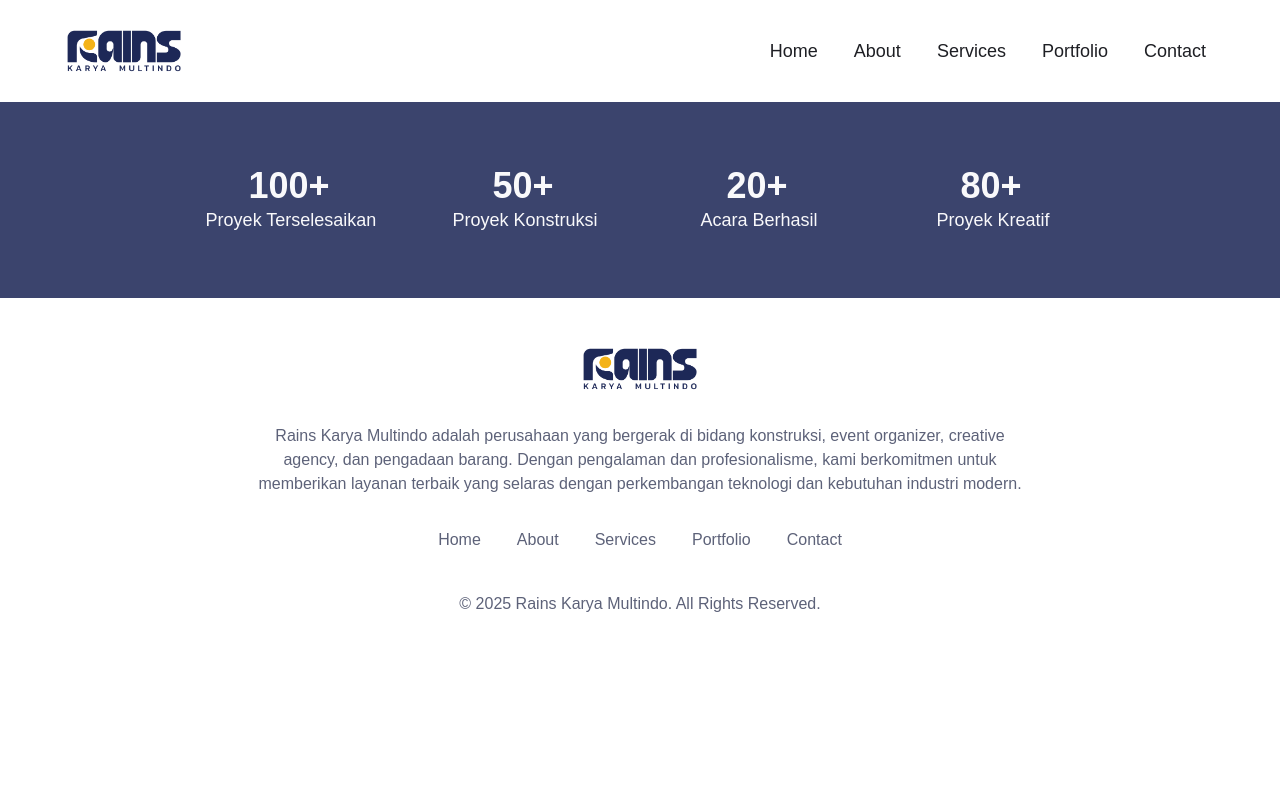
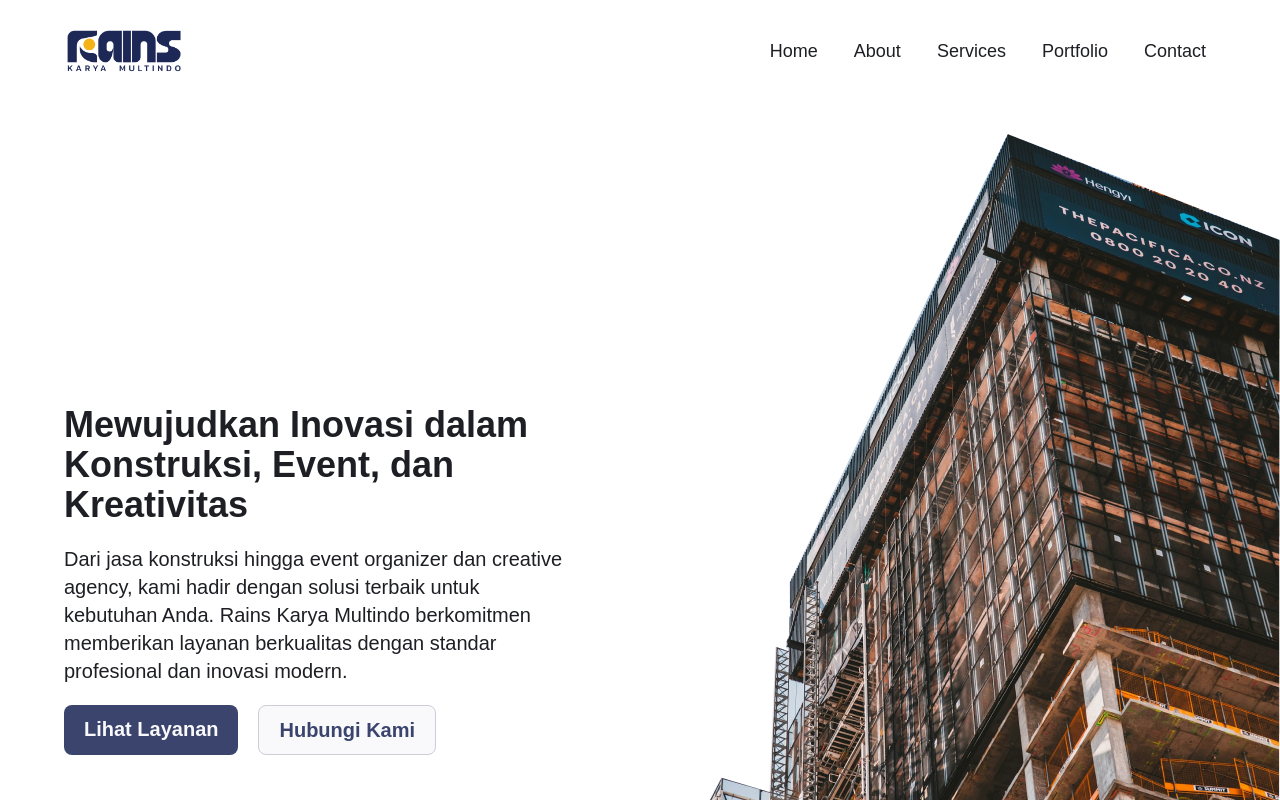
Before and after one commit to ganimalqudhaifi/freelance-rains-karya-multindo, a Next.js app: page / in a window 1280 px wide. Shown: the top 800 px of the page. Built offline with nearby package versions, Linux system fonts and the light colour scheme.

Commit message:
Add hero section component

```diff
--- a/src/app/page.tsx
+++ b/src/app/page.tsx
@@ -1,4 +1,5 @@
 import FooterSection from "@/components/footer-section";
+import HeroSection from "@/components/hero-section";
 import NavigationHeader from "@/components/navigation-header";
 import StatsSection from "@/components/stats-section";
 
@@ -6,6 +7,7 @@ export default function Home() {
   return (
     <>
       <NavigationHeader />
+      <HeroSection />
       <StatsSection />
       <FooterSection />
     </>
--- /dev/null
+++ b/src/components/hero-section.tsx
@@ -0,0 +1,41 @@
+import Image from "next/image";
+import Link from "next/link";
+
+export default function HeroSection() {
+  return (
+    <section className="flex pt-8 pl-16 items-center justify-between overflow-hidden">
+      <div className="w-[500px] flex flex-col space-y-5">
+        <h1 className="font-bold text-4xl">
+          Mewujudkan Inovasi dalam Konstruksi, Event, dan Kreativitas
+        </h1>
+        <p className="text-xl">
+          Dari jasa konstruksi hingga event organizer dan creative agency, kami
+          hadir dengan solusi terbaik untuk kebutuhan Anda. Rains Karya Multindo
+          berkomitmen memberikan layanan berkualitas dengan standar profesional
+          dan inovasi modern.
+        </p>
+        <div className="text-xl flex space-x-5 font-semibold">
+          <Link
+            href="#services"
+            className="px-5 py-2.5 bg-primary-dark text-neutral-light rounded-lg"
+          >
+            Lihat Layanan
+          </Link>
+          <Link
+            href="#contact"
+            className="px-5 py-2.5 bg-neutral-light text-primary-dark border border-neutral rounded-lg"
+          >
+            Hubungi Kami
+          </Link>
+        </div>
+      </div>
+      <Image
+        src="/hero.png"
+        width={595}
+        height={897}
+        alt="hero image"
+        className="-mb-1"
+      />
+    </section>
+  );
+}
```
Also changed, not shown: public/hero.png (added).
